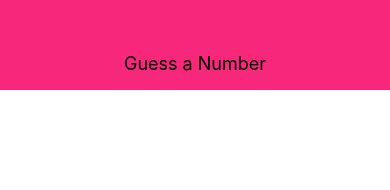
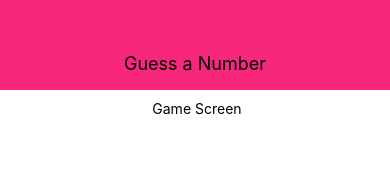
Before and after one commit to EfeAgare/GUESS_A_NUMBER, a React Native app: screen / in a window 390 px wide. Shown: the top 190 px of the page. Built offline with nearby package versions, Linux system fonts and the light colour scheme.

Commit message:
adding a screen component

```diff
--- a/App.js
+++ b/App.js
@@ -1,10 +1,12 @@
 import React from 'react';
 import { StyleSheet, Text, View } from 'react-native';
 import Header from './src/component/Header';
+import StartGameScreen from './src/screen/StartGameScreen';
 export default function App() {
   return (
     <View style={styles.container}>
-      <Header title="Guess a Number"/>
+      <Header title="Guess a Number" />
+      <StartGameScreen />
     </View>
   );
 }
@@ -12,5 +14,5 @@ export default function App() {
 const styles = StyleSheet.create({
   container: {
     flex: 1
-  },
+  }
 });
--- /dev/null
+++ b/src/screen/StartGameScreen.js
@@ -0,0 +1,20 @@
+import React from 'react';
+import { View, Text, StyleSheet } from 'react-native';
+
+const StartGameScreen = props => {
+  return (
+    <View style={styles.screen}>
+      <Text> {"Game Screen"}</Text>
+    </View>
+  );
+};
+
+const styles = StyleSheet.create({
+  screen: {
+    flex: 1,
+    padding: 10,
+    alignItems: "center"
+  }
+});
+
+export default StartGameScreen;
```
